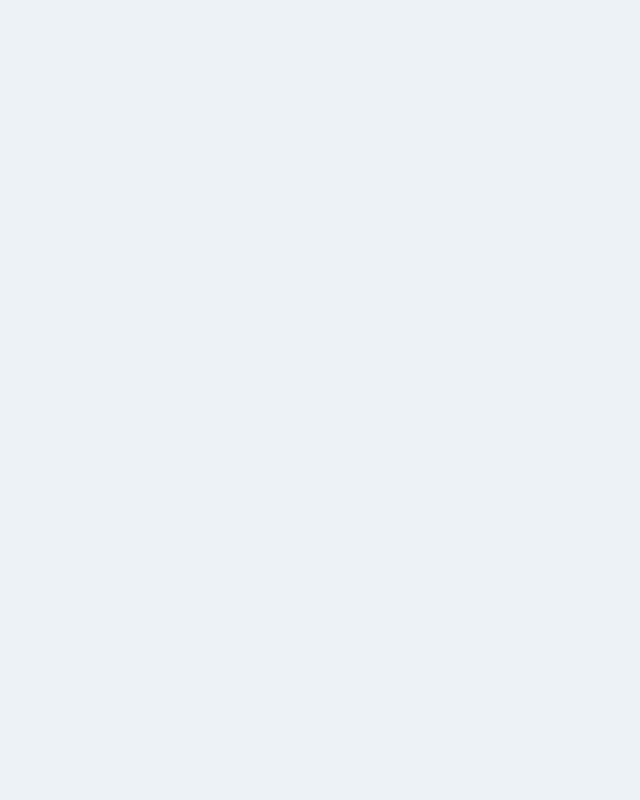
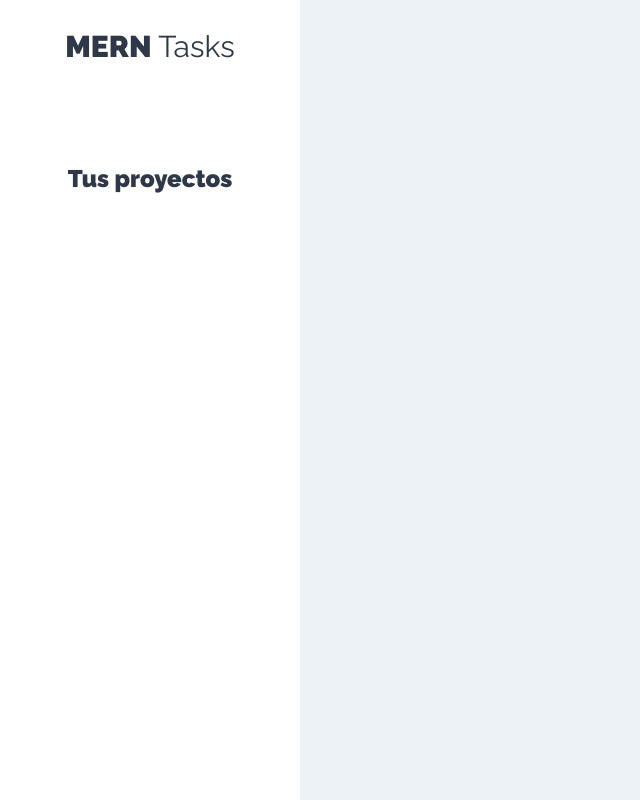
Before and after one commit to gabyballester/front-projects-tasks-react-hooks-context, a React (Create React App) app: page /projects in a window 1280 px wide. Shown: the whole page, without its empty margins (0-640 px from the left). Built offline with nearby package versions, Linux system fonts and the light colour scheme.

Commit message:
CreatingSidebarComponent: Created component, iported in projects.jsx and injected on the code to show up

```diff
--- /dev/null
+++ b/src/components/layout/Sidebar.jsx
@@ -0,0 +1,16 @@
+import React from 'react' //Imr
+
+const Sidebar = () => { //sfc
+    return (
+        <aside>
+            <h1>MERN <span>Tasks</span> </h1>
+        {/* Formulario */}
+        {/* Listar proyectos */}
+        <div className="proyectos">
+            <h2>Tus proyectos</h2>
+        </div>
+      </aside>
+     );
+}
+
+export default Sidebar;
--- a/src/components/projects/Projects.jsx
+++ b/src/components/projects/Projects.jsx
@@ -1,9 +1,12 @@
 import React from "react";
+import Sidebar from '../layout/Sidebar';
 
 const Projects = () => {
   return (
     <div className="contenedor-app">
-      {/* Componente Sidebar */}
+
+      <Sidebar/>
+
       <div className="seccion-principal">
         <main>
           <div className="contenedor-tareas">
```
